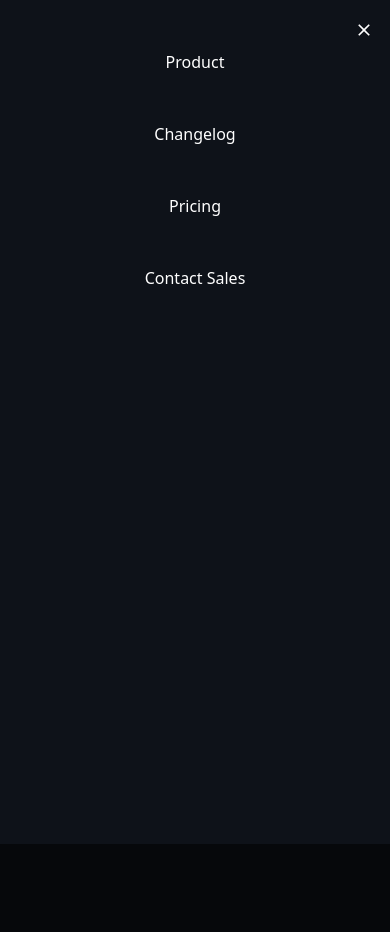
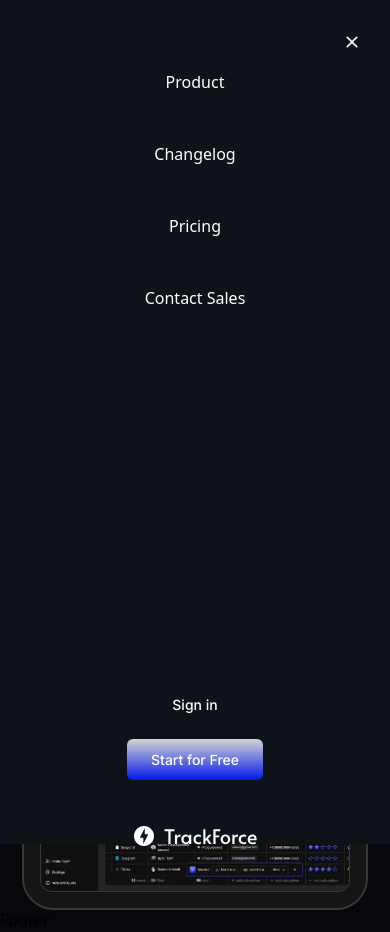
Before and after one commit to paulinasprojects/trackforce-crm, a React (Vite) app: page / in a window 390 px wide. Both pictures are taken after a click on the button 362 px from the left and 32 px from the top of the page. Before the commit the page ends 844 px from the top, so only its background shows below. Built offline with nearby package versions, Linux system fonts and the light colour scheme.

Commit message:
added hero section

```diff
--- /dev/null
+++ b/src/components/change-log-button.tsx
@@ -0,0 +1,20 @@
+import { LiaArrowRightSolid } from "react-icons/lia";
+
+import { Link } from "react-router-dom"
+
+const ChangeLogButton = () => {
+  return (
+    <div className="text-white mb-6">
+      <div className="flex items-center gap-4 outline outline-2 outline-[#383838] p-2 rounded-md">
+        <button className="text-sm font-inter bg-[#242424] rounded px-2.5 py-1.5">Change log update</button>
+        <span className="hidden xl:block text-[12px] font-inter">Workflow feature is now available!</span>
+        <Link to="/changelog" className="underline underline-offset-2 font-medium font-inter text-[#6F8EFE] text-[12px] hover:text-[#6F8EFE]/80 transition duration-200 inline-flex items-center gap-2.5">
+          Read Update
+          <LiaArrowRightSolid className="size-4" />
+        </Link>
+      </div>
+    </div>
+  )
+}
+
+export default ChangeLogButton
--- a/src/components/common/header.tsx
+++ b/src/components/common/header.tsx
@@ -12,9 +12,9 @@ const Header = () => {
   return (
     <>
       <div className="hidden md:flex items-center justify-between text-white  md:mx-5 lg:mx-[40px] xl:mx-[80px] mt-[32px]">
-        <div>
+        <a href="/">
           <img src="/trackforce-logo.svg" alt="" />
-        </div>
+        </a>
         <div className="flex items-center gap-6">
           <Link to="/product" className="hover-underline-animation font-medium font-inter text-[16px] leading-[150%]">Product</Link>
           <Link to="/changelog" className="hover-underline-animation font-medium font-inter text-[16px] leading-[150%]">Changelog</Link>
@@ -22,8 +22,8 @@ const Header = () => {
           <Link to="/contact" className="hover-underline-animation font-medium font-inter text-[16px] leading-[150%]">Contact Sales</Link>
         </div>
         <div className="flex items-center gap-6">
-          <button className="font-medium text-sm font-inter leading-[150%]">Sign in</button>
-          <button className="button-gradient text-white px-6 py-2.5 rounded-md font-medium text-sm font-inter leading-[150%]">Start for Free</button>
+          <button className="font-medium text-sm font-inter leading-[150%] hover:text-white/90 transition duration-200">Sign in</button>
+          <button className="button-gradient text-white px-6 py-2.5 rounded-md font-medium text-sm font-inter leading-[150%] hover:text-white/90 transition duration-200">Start for Free</button>
         </div>
       </div>
       <div className="block md:hidden">
--- a/src/components/common/mobile-nav.tsx
+++ b/src/components/common/mobile-nav.tsx
@@ -18,13 +18,13 @@ const menuVariants = {
 
 const MobileNav = ({ isOpen, onToggle }: { isOpen: boolean; onToggle: () => void; }) => {
   return (
-    <div className="flex justify-between items-center px-4 mt-5">
+    <div className="flex justify-between items-center px-4 mt-8 mx-2">
       <a href="/">
         <img src="/trackforce-logo.svg" alt="" />
       </a>
       <button className="cursor-pointer" onClick={onToggle}>
         {isOpen ?
-          <IoMdClose className="size-5 fixed top-5 right-4 z-[99] text-white cursor-pointer" />
+          <IoMdClose className="size-5 fixed top-8 right-7 z-[99] text-white cursor-pointer" />
           : <MdMenu className="size-6 cursor-pointer text-white" />
         }
       </button>
@@ -46,13 +46,19 @@ const MobileNav = ({ isOpen, onToggle }: { isOpen: boolean; onToggle: () => void
                 damping: 20,
               }}
             >
-              <div className="flex flex-col gap-12 items-center justify-center pt-[50px] text-white">
+              <div className="flex flex-col gap-12 items-center justify-center pt-[70px] text-white">
                 <Link className="hover-underline-animation" onClick={onToggle} to="/product">Product</Link>
                 <Link className="hover-underline-animation" onClick={onToggle} to="/changelog">Changelog</Link>
                 <Link className="hover-underline-animation" onClick={onToggle} to="/pricing">Pricing</Link>
                 <Link className="hover-underline-animation" onClick={onToggle} to="/contact">Contact Sales</Link>
               </div>
-
+              <div className="mt-96 flex flex-col items-center gap-6">
+                <button className="font-medium text-sm font-inter leading-[150%] text-white">Sign in</button>
+                <button className="button-gradient text-white px-6 py-2.5 rounded-md font-medium text-sm font-inter leading-[150%]">Start for Free</button>
+                <div className="mt-5">
+                  <img src="/trackforce-logo.svg" alt="" />
+                </div>
+              </div>
             </motion.div>
           </motion.div>
         )}
--- /dev/null
+++ b/src/components/hero.tsx
@@ -0,0 +1,25 @@
+import ChangeLogButton from "./change-log-button"
+
+const Hero = () => {
+  return (
+    <section className='md:mt-[56px] md:mx-0 mx-6 md:ml-5 lg:ml-[40px] xl:ml-[80px]'>
+      <div className='flex md:flex-row sm:flex-col md:justify-between  gap-[56px]'>
+        <div className='text-white pt-[53px] flex flex-col items-center md:items-start text-center md:text-left'>
+          <ChangeLogButton />
+          <p className="xl:text-[64px] lg:text-[48px] sm:text-[32px]  leading-[120%]">Empower Your <br /> Business with <br /> Smarter Customer <br /> Management</p>
+          <span className=" text-sm md:text-[16px] lg:text-lg mt-6">Streamline your sales, marketing, and customer service operations with <br className="hidden xl:block" />  an all-in-one CRM platform designed <br className="hidden xl:hidden lg:block" /> to help you grow faster and serve your customers better.</span>
+          <div className="flex md:flex-row sm:flex-col gap-4 mt-10 w-full">
+            <button className="button-gradient px-4 py-2 rounded-lg text-white hover:text-white/90 transition duration-200">Get Started For Free</button>
+            <button className="bg-white text-black px-4 py-2 rounded-lg hover:bg-white/90 duration-200 transition">Book a Demo</button>
+          </div>
+        </div>
+        <div className="border-t-[16px] outline outline-2 outline-[#383838] border-b-[16px] border-l-[16px] border-[#141515] md:border-r-0 sm:border-r-[16px] rounded-tl-[30px] rounded-bl-[30px] md:rounded-tr-[0px] md:rounded-br-[0px] sm:rounded-tr-[30px] sm:rounded-br-[30px]">
+          <img src="/hero-image.png" alt="" className="hidden md:block w-full h-full" />
+          <img src="/hero-image-mobile.png" alt="" className="block md:hidden w-full" />
+        </div>
+      </div>
+    </section>
+  )
+}
+
+export default Hero
--- a/src/pages/home-page.tsx
+++ b/src/pages/home-page.tsx
@@ -1,6 +1,10 @@
+import Hero from "../components/hero"
+
 const HomePage = () => {
   return (
-    <div>HomePage</div>
+    <>
+      <Hero />
+    </>
   )
 }
 
```
Also changed, not shown: public/hero-image-mobile.png (added), public/hero-image.png (added).
